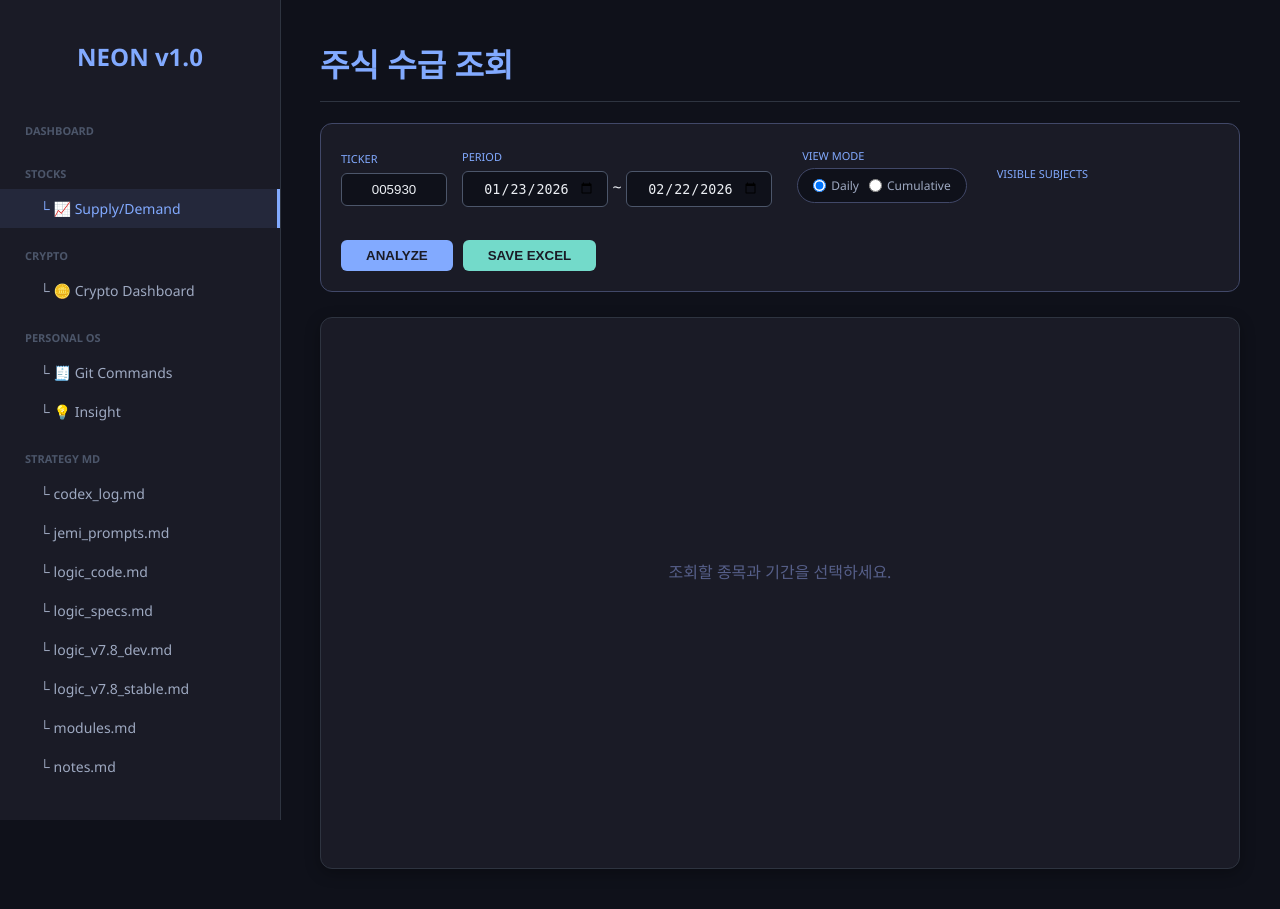
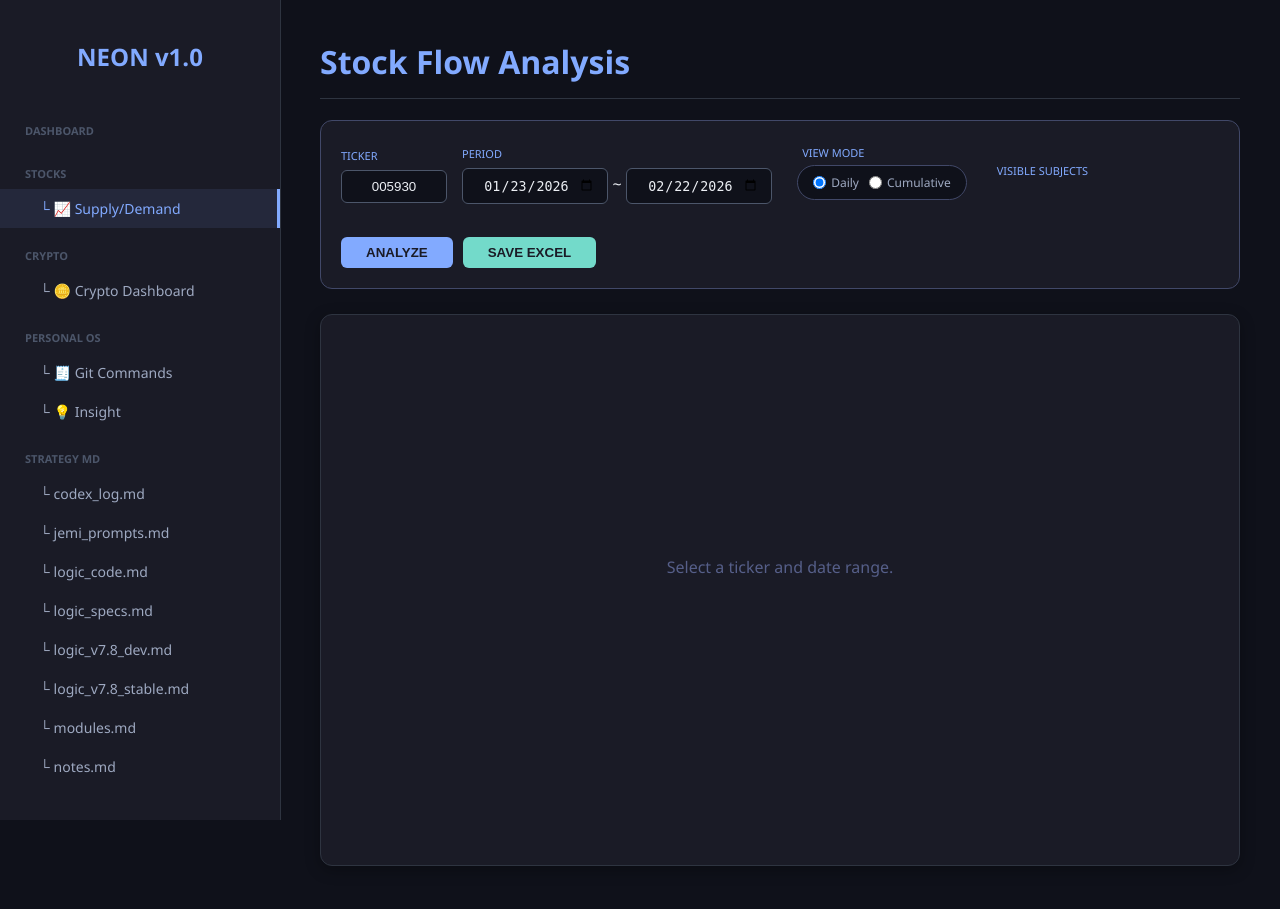
Before and after one commit to londonderry3/Neon_v1.0, a Flask app: page / in a window 1280 px wide. Shown: the top 909 px of the page. After the commit the page ends 886 px from the top, so only its background shows below. Run offline with Flask 3, Linux system fonts and the light colour scheme; data that the repository does not hold is empty; some libraries are stand-ins or nearby versions.

Commit message:
UI update

````diff
--- a/app.py
+++ b/app.py
@@ -11,7 +11,7 @@ except Exception:
 if load_dotenv is not None:
     load_dotenv()
 
-from collector import DataCollector # 분리된 엔진 불러오기
+from collector import DataCollector  # Load separated engine
 
 app = Flask(__name__)
 DOCS_DIR = "docs"
@@ -49,7 +49,7 @@ class GistManager:
         response = requests.get(url, headers=self.headers, timeout=10)
         if response.status_code == 200:
             files = response.json().get('files', {})
-            return files.get(filename, {}).get('content', "내용 없음")
+            return files.get(filename, {}).get('content', "No content")
         return None
 
 
@@ -60,7 +60,7 @@ def get_gist_manager():
 
 def init_system():
     if not os.path.exists(DOCS_DIR): os.makedirs(DOCS_DIR)
-    # 기존 초기화 로직 유지 (flowchart.md 등 생성)
+    # Keep existing initialization logic (e.g., flowchart.md generation)
 
 def get_doc_content(filename):
     path = os.path.join(DOCS_DIR, filename)
@@ -110,7 +110,7 @@ def crypto_data():
     interval = request.args.get('interval', '1h')
     limit_arg = request.args.get('limit', '120')
     if interval not in {"1m", "5m", "15m", "1h", "4h", "1d"}:
-        return jsonify({"status": "ERROR", "error_msg": "지원하지 않는 interval 입니다."}), 400
+        return jsonify({"status": "ERROR", "error_msg": "Unsupported interval."}), 400
 
     try:
         limit = int(limit_arg)
@@ -150,7 +150,7 @@ def crypto_data():
         )
     except requests.RequestException as exc:
         print(f"BINANCE API ERROR: {exc}")
-        return jsonify({"status": "ERROR", "error_msg": "Binance API 호출 실패"}), 502
+        return jsonify({"status": "ERROR", "error_msg": "Failed to call Binance API."}), 502
     except Exception as exc:
         print(f"CRYPTO ERROR: {exc}")
         return jsonify({"status": "ERROR", "error_msg": str(exc)}), 500
--- a/templates/index.html
+++ b/templates/index.html
@@ -11,7 +11,7 @@
     <style>
         body { font-family: 'Segoe UI', 'Malgun Gothic', sans-serif; display: flex; margin: 0; background: #0f111a; color: #eceff4; }
 
-        /* 사이드바 고정 */
+        /* Fixed sidebar */
         .sidebar {
             width: 280px; background: #1a1b26; position: fixed;
             height: 100vh; border-right: 1px solid #2e3440;
@@ -28,12 +28,12 @@
         .card { background: #1a1b26; padding: 25px; border-radius: 12px; border: 1px solid #2e3440; margin-bottom: 20px; box-shadow: 0 4px 15px rgba(0,0,0,0.3); }
         h1 { color: #82aaff; border-bottom: 1px solid #2e3440; padding-bottom: 15px; margin-top: 0; }
 
-        /* 검색 및 옵션바 */
+        /* Search and option bar */
         .search-box { display: flex; flex-wrap: wrap; gap: 15px; align-items: center; margin-bottom: 25px; background: #1a1b26; padding: 20px; border-radius: 12px; border: 1px solid #414868; }
         input { background: #0f111a; border: 1px solid #4c566a; color: #eceff4; padding: 8px 12px; border-radius: 6px; text-align: center; }
         button { background: #82aaff; border: none; color: #1a1b26; padding: 8px 25px; border-radius: 6px; cursor: pointer; font-weight: bold; transition: 0.3s; }
 
-        /* 모드 스위치 스타일 */
+        /* Mode switch style */
         .mode-switch { display: flex; align-items: center; gap: 10px; background: #0f111a; padding: 8px 15px; border-radius: 30px; border: 1px solid #414868; margin-left: 10px; }
         .mode-switch label { font-size: 12px; cursor: pointer; color: #9ea9c1; display: flex; align-items: center; gap: 5px; }
         .mode-switch input[type="radio"] { cursor: pointer; margin: 0; }
@@ -60,7 +60,8 @@
         .crypto-metric-item { background: #24283b; border: 1px solid #414868; border-radius: 8px; padding: 12px; }
         .crypto-price { font-size: 22px; font-weight: bold; color: #73daca; margin: 6px 0 8px; }
         .crypto-meta { font-size: 12px; color: #9ea9c1; }
-        .crypto-chart { width: 100%; height: 520px; margin-top: 16px; }
+        .crypto-chart { width: 100%; height: 320px; margin-top: 10px; }
+        .crypto-chart-card { margin-top: 14px; background: #101320; border: 1px solid #2e3440; border-radius: 10px; padding: 14px; }
     </style>
 </head>
 	<body>
@@ -86,7 +87,7 @@
 
 	    <div class="main-content">
 		        <div id="realtime-chart" class="tab-content active">
-		            <h1>주식 수급 조회</h1>
+		            <h1>Stock Flow Analysis</h1>
 		            <div class="search-box">
 		                <div><label style="color:#82aaff; font-size:11px;">TICKER</label><br><input type="text" id="ticker-input" value="005930" style="width:80px; margin-top:5px;"></div>
 		                <div><label style="color:#82aaff; font-size:11px;">PERIOD</label><br><input type="date" id="start-date" style="margin-top:5px;"> ~ <input type="date" id="end-date" style="margin-top:5px;"></div>
@@ -110,12 +111,12 @@
 	                </div>
 	            </div>
 	            <div id="result-display" class="card" style="min-height: 500px;">
-	                <p style="color:#565f89; text-align:center; padding-top:200px;">조회할 종목과 기간을 선택하세요.</p>
+		                <p style="color:#565f89; text-align:center; padding-top:200px;">Select a ticker and date range.</p>
 	            </div>
 	        </div>
 
 	        <div id="crypto-dashboard" class="tab-content">
-	            <h1>암호화폐</h1>
+	            <h1>Cryptocurrency</h1>
 	            <div class="search-box">
 	                <div>
 	                    <label style="color:#82aaff; font-size:11px;">SYMBOLS</label><br>
@@ -135,7 +136,7 @@
 	                </div>
 	            </div>
 	            <div id="crypto-display" class="card" style="min-height: 560px;">
-	                <p style="color:#565f89; text-align:center; padding-top:220px;">Crypto 데이터를 불러오세요.</p>
+	                <p style="color:#565f89; text-align:center; padding-top:220px;">Click LOAD CRYPTO to fetch market data.</p>
 	            </div>
 	        </div>
 
@@ -143,11 +144,11 @@
 	            <h1>GIT COMMANDS LOG</h1>
 	            <div class="card" id="md-editor-container"> <div class="git-commands-header">
 	                    <div class="git-commands-title">
-                        <p class="git-commands-note">개발 중에 알게 된 Git 명령어를 기록하고 Gist와 동기화하세요.</p>
+                        <p class="git-commands-note">Record useful Git commands and sync them with Gist.</p>
                         <span id="git-commands-status" class="status-pill">Ready</span>
                     </div>
                     <div class="git-commands-actions">
-                        <button id="save-btn" onclick="saveToGist('git-commands')">Gist에 저장</button>
+                        <button id="save-btn" onclick="saveToGist('git-commands')">Save to Gist</button>
                         <button class="ghost-button" onclick="loadGistContent('git-commands')">REFRESH</button>
                     </div>
                 </div>
@@ -169,11 +170,11 @@
             <div class="card">
                 <div class="git-commands-header">
                     <div class="git-commands-title">
-                        <p class="git-commands-note">관찰과 아이디어를 기록하고 Gist의 Insights.md에 누적하세요.</p>
+                        <p class="git-commands-note">Capture observations and ideas, then sync them to Insights.md on Gist.</p>
                         <span id="insights-status" class="status-pill">Ready</span>
                     </div>
                     <div class="git-commands-actions">
-                        <button id="insights-save-btn" onclick="saveToGist('insights')">Gist에 저장</button>
+                        <button id="insights-save-btn" onclick="saveToGist('insights')">Save to Gist</button>
                         <button class="ghost-button" onclick="loadGistContent('insights')">REFRESH</button>
                     </div>
                 </div>
@@ -193,7 +194,7 @@
     </div>
 
     <script>
-        let currentChartData = null; // 데이터를 메모리에 보관
+        let currentChartData = null; // Keep data in memory
         let currentCryptoData = null;
         let selectedSubjects = null;
         let subjectList = [];
@@ -236,15 +237,15 @@
                 const data = await response.json();
 
                 if (data.status === "SUCCESS") {
-                    currentChartData = data; // 전역 변수에 저장
-                    renderChart(); // UI와 차트 렌더링
+                    currentChartData = data; // Save globally
+                    renderChart(); // Render UI and chart
                 } else {
                     display.innerHTML = `<h2 style="color:#f7768e; text-align:center; padding-top:100px;">❌ Error: ${data.error_msg}</h2>`;
                 }
             } catch (e) { console.error(e); }
         }
 
-        // 일별/누적 전환 시 호출
+        // Called when switching daily/cumulative mode
         function toggleViewMode() {
             if (currentChartData) renderChart();
         }
@@ -254,7 +255,7 @@
             const display = document.getElementById('result-display');
             const mode = document.querySelector('input[name="view-mode"]:checked').value;
 
-            // 상단 그리드 HTML 생성 (last_metrics 기반)
+            // Build top metric grid HTML
             let gridHtml = '';
             //for (const [name, value] of Object.entries(data.last_metrics)) {
             //    const valNum = parseFloat(value);
@@ -262,21 +263,21 @@
             //    gridHtml += `
             //        <div class="metric-item" style="border-left-color: ${color};">
             //            <div style="color:#9ea9c1; font-size:11px;">${name}</div>
-            //            <div style="font-size:16px; font-weight:bold; color:${color};">${valNum > 0 ? '+' : ''}${value}억</div>
+            //            <div style="font-size:16px; font-weight:bold; color:${color};">${valNum > 0 ? '+' : ''}${value} (100M KRW)</div>
             //        </div>`;
             //}
 
             display.innerHTML = `
                 <h2 style="color:#73daca; margin-bottom:5px;">✅ ${data.ticker_name}</h2>
-                <p style="font-size:24px; font-weight:bold; margin-bottom:20px;">종가: ${data.current_price}</p>
+                <p style="font-size:24px; font-weight:bold; margin-bottom:20px;">Close: ${data.current_price}</p>
                 <div class="metrics-grid">${gridHtml}</div>
                 <div id="trend-chart" style="width:100%; height:500px;"></div>
             `;
 
-            // 모드에 따른 데이터 소스 선택
+            // Choose data source by selected mode
             const trendSource = (mode === 'daily') ? data.daily_trend : data.cum_trend;
-            const yTitle = (mode === 'daily') ? '일별 수급 (억 원)' : '누적 수급 (억 원)';
-            const labelSuffix = (mode === 'daily') ? '(일별)' : '(누적)';
+            const yTitle = (mode === 'daily') ? 'Daily Flow (100M KRW)' : 'Cumulative Flow (100M KRW)';
+            const labelSuffix = (mode === 'daily') ? '(Daily)' : '(Cumulative)';
             const subjectNames = Object.keys(trendSource);
 
             if (!selectedSubjects) {
@@ -292,10 +293,10 @@
                 renderSubjectFilters(subjectNames);
             }
 
-            // 2. 상단 그리드 HTML 동적 생성 (현재 선택된 모드의 마지막 값을 추출)
+            // Build metric cards with the latest value
             for (const name of subjectNames) {
                 const values = trendSource[name];
-                const lastValue = values[values.length - 1]; // 리스트의 가장 마지막 값 추출
+                const lastValue = values[values.length - 1];
 
                 const color = lastValue > 0 ? '#f7768e' : (lastValue < 0 ? '#7aa2f7' : '#9ea9c1');
 
@@ -303,21 +304,21 @@
                     <div class="metric-item" style="border-left-color: ${color};">
                         <div style="color:#9ea9c1; font-size:11px;">${name} ${labelSuffix}</div>
                         <div style="font-size:16px; font-weight:bold; color:${color};">
-                            ${lastValue > 0 ? '+' : ''}${lastValue.toLocaleString()}억
+                            ${lastValue > 0 ? '+' : ''}${lastValue.toLocaleString()} (100M KRW)
                         </div>
                     </div>`;
             }
 
-            // 3. UI 업데이트 (종가 아래에 그리드 삽입)
+            // Update UI
             display.innerHTML = `
                 <h2 style="color:#73daca; margin-bottom:5px;">✅ ${data.ticker_name}</h2>
-                <p style="font-size:24px; font-weight:bold; margin-bottom:20px;">종가: ${data.current_price}</p>
+                <p style="font-size:24px; font-weight:bold; margin-bottom:20px;">Close: ${data.current_price}</p>
                 <div class="metrics-grid">${gridHtml}</div>
                 <div id="trend-chart" style="width:100%; height:500px;"></div>
             `;
 
 
-            // 수급 트레이스
+            // Flow traces
             const activeSubjects = subjectNames.filter(name => selectedSubjects.has(name));
             const traces = activeSubjects.map(name => ({
                 x: data.dates, y: trendSource[name],
@@ -325,19 +326,17 @@
                 line: { shape: 'spline', width: 1.5 }, opacity: 0.7, yaxis: 'y'
             }));
 
-            // ✅ 주가 트레이스 (네온 레이어링 꼼수)
-            // 1. 광원 효과 (굵고 흐린 선)
+            // Price traces with glow effect
             traces.push({
                 x: data.dates, y: data.prices,
-                name: '주가 광원', type: 'scatter', mode: 'lines',
+                name: 'Price Glow', type: 'scatter', mode: 'lines',
                 line: { color: '#00FFFF', width: 12, shape: 'spline' },
                 opacity: 0.2, yaxis: 'y2', showlegend: false, hoverinfo: 'none'
             });
 
-            // 2. 메인 선 (선명한 네온 블루)
             traces.push({
                 x: data.dates, y: data.prices,
-                name: '주가(하이라이트)', type: 'scatter', mode: 'lines',
+                name: 'Price (Highlight)', type: 'scatter', mode: 'lines',
                 line: { color: '#00FFFF', width: 4, shape: 'spline', smoothing: 1.3 },
                 yaxis: 'y2'
             });
@@ -354,7 +353,7 @@
                 xaxis: { type: 'date', gridcolor: '#2e3440', zeroline: false },
                 yaxis: { title: yTitle, gridcolor: '#2e3440', zeroline: false },
                 yaxis2: {
-                    title: '주가 (원)', overlaying: 'y', side: 'right',
+                    title: 'Price (KRW)', overlaying: 'y', side: 'right',
                     showgrid: false, zeroline: false, font: { color: '#00FFFF' }
                 },
                 legend: { orientation: 'h', y: -0.2 }
@@ -399,7 +398,7 @@
                 renderCryptoChart();
             } catch (error) {
                 console.error(error);
-                display.innerHTML = '<h2 style="color:#f7768e; text-align:center; padding-top:120px;">❌ 네트워크 오류가 발생했습니다.</h2>';
+                display.innerHTML = '<h2 style="color:#f7768e; text-align:center; padding-top:120px;">❌ Network error occurred.</h2>';
             }
         }
 
@@ -421,33 +420,41 @@
             }).join('');
 
             display.innerHTML = `
-                <h2 style="color:#73daca; margin-bottom:5px;">✅ Binance 실시간 시세</h2>
+                <h2 style="color:#73daca; margin-bottom:5px;">✅ Binance Live Prices</h2>
                 <p style="color:#9ea9c1; margin-top:0;">Interval: ${interval} | Symbols: BTCUSDT, ETHUSDT, SOLUSDT</p>
                 <div class="crypto-metrics-grid">${metricsHtml}</div>
-                <div id="crypto-trend-chart" class="crypto-chart"></div>
+                ${assets.map((asset) => `
+                    <div class="crypto-chart-card">
+                        <div style="font-size:14px; color:#82aaff; font-weight:bold;">${asset.symbol} Price Chart</div>
+                        <div id="crypto-trend-chart-${asset.symbol}" class="crypto-chart"></div>
+                    </div>
+                `).join('')}
             `;
 
-            const traces = assets.map((asset) => ({
+            assets.forEach((asset) => {
+                const chartId = `crypto-trend-chart-${asset.symbol}`;
+                const trace = {
                     x: asset.times.map((ts) => new Date(ts)),
                     y: asset.closes,
                     mode: 'lines',
                     name: asset.symbol,
-                line: { width: 2, shape: 'spline' },
-            }));
+                    line: { width: 2.5, shape: 'spline' }
+                };
 
-            Plotly.newPlot('crypto-trend-chart', traces, {
+                Plotly.newPlot(chartId, [trace], {
                     paper_bgcolor: 'rgba(0,0,0,0)',
                     plot_bgcolor: 'rgba(0,0,0,0)',
                     font: { color: '#eceff4' },
-                margin: { t: 30, b: 70, l: 60, r: 30 },
+                    margin: { t: 20, b: 60, l: 60, r: 20 },
                     hovermode: 'x unified',
                     xaxis: { type: 'date', gridcolor: '#2e3440', zeroline: false },
-                yaxis: { title: '가격 (USDT)', gridcolor: '#2e3440', zeroline: false },
-                legend: { orientation: 'h', y: -0.2 }
+                    yaxis: { title: 'Price (USDT)', gridcolor: '#2e3440', zeroline: false },
+                    showlegend: false
                 }, { responsive: true });
+            });
         }
 
-        // [중요] openTab 함수 수정
+        // openTab handler
         const gistTabConfigs = {
             'git-commands': {
                 endpoint: '/api/git-commands',
@@ -467,13 +474,13 @@
         };
 
 	        async function openTab(evt, tabName) {
-	            // 모든 탭 숨기기
+	            // Hide all tabs
 	            document.querySelectorAll('.tab-content').forEach(t => t.style.display = 'none');
 	            document.querySelectorAll('.nav-item').forEach(n => n.classList.remove('active'));
 
             evt.currentTarget.classList.add('active');
 
-            // Gist 연동 탭 처리
+            // Handle gist-backed tabs
             const target = document.getElementById(tabName);
             if(target) target.style.display = 'block';
 
@@ -484,7 +491,7 @@
 	            }
 	        }
 
-        // 2. Gist로부터 데이터 Fetch
+        // Fetch data from Gist
         async function loadGistContent(tabName) {
             const config = gistTabConfigs[tabName];
             if (!config) return;
@@ -493,7 +500,7 @@
             const status = document.getElementById(config.statusId);
 
             if (!editor) return;
-            editor.value = "Gist 서버에서 데이터를 동기화 중...";
+            editor.value = "Syncing content from Gist...";
             if (status) status.innerText = "Syncing...";
 
             try {
@@ -507,18 +514,18 @@
                     }
                     if (status) status.innerText = "Connected";
                 } else {
-                    editor.value = "로드 실패: " + (data.error_msg || "Unknown");
+                    editor.value = "Load failed: " + (data.error_msg || "Unknown");
                     if (status) status.innerText = "Error";
                 }
             } catch (err) {
                 console.error("Fetch Error:", err);
-                editor.value = "서버 통신 에러";
+                editor.value = "Server communication error";
             }
         }
 
 
 
-        // 3. Gist에 데이터 저장 (POST)
+        // Save data to Gist (POST)
         async function saveToGist(tabName) {
             const config = gistTabConfigs[tabName];
             if (!config) return;
@@ -527,9 +534,9 @@
             const saveBtn = document.getElementById(config.saveBtnId);
             const content = editor ? editor.value : "";
 
-            if (!confirm('Gist에 저장하시겠습니까?')) return;
+            if (!confirm('Save to Gist?')) return;
 
-            saveBtn.innerText = '저장 중...';
+            saveBtn.innerText = 'Saving...';
             saveBtn.disabled = true;
 
             try {
@@ -544,31 +551,31 @@
                     if (config.renderPreview && preview) {
                         renderMarkdown(preview, content);
                     }
-                    alert('GitHub Gist 동기화 완료!');
+                    alert('GitHub Gist sync complete.');
                 } else {
-                    alert('저장 실패: ' + result.error_msg);
+                    alert('Save failed: ' + result.error_msg);
                 }
             } catch (err) {
-                alert('네트워크 에러');
+                alert('Network error');
             } finally {
-                saveBtn.innerText = 'Gist에 저장';
+                saveBtn.innerText = 'Save to Gist';
                 saveBtn.disabled = false;
             }
         }
 
-        // 마크다운 렌더링 엔진 보완
+        // Markdown rendering helper
         function renderMarkdown(element, text) {
             if (!element) return;
 
-            // 1. 기본 마크다운 변환
+            // 1) Parse markdown
             element.innerHTML = marked.parse(text || '');
 
-            // 2. 코드 하이라이팅 적용 (hljs가 로드되어 있을 경우)
+            // 2) Apply syntax highlighting when hljs is loaded
             element.querySelectorAll('pre code').forEach((block) => {
                 if (typeof hljs !== 'undefined') hljs.highlightElement(block);
             });
 
-            // 3. Mermaid 다이어그램이 있다면 재렌더링
+            // 3) Re-render Mermaid diagrams if present
             if (text.includes('```mermaid') && typeof mermaid !== 'undefined') {
                 mermaid.init(undefined, ".mermaid");
             }
````
Lines whose indentation alone changed are shown as unchanged.
